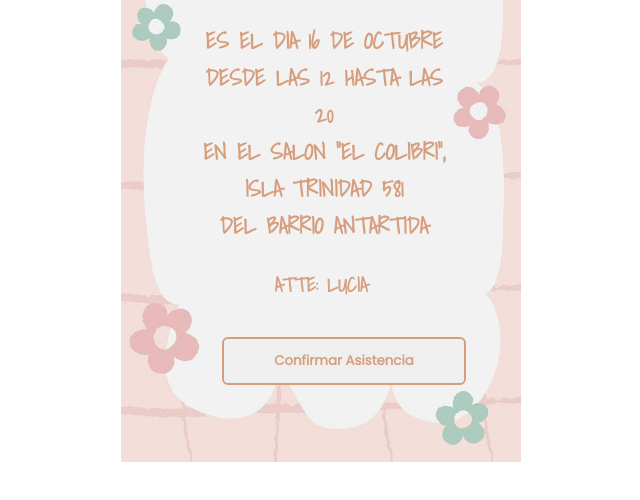
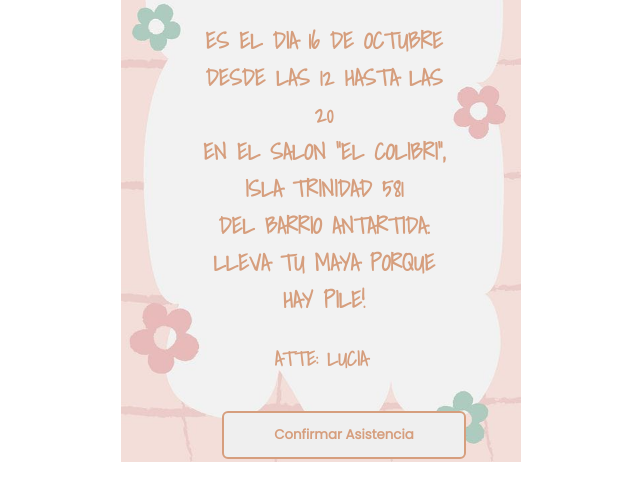
Before and after one commit to Leovilis/invitacion, a website: page index.html in a window 1280 px wide. Shown: the part 294-794 px from the top of the page, without its empty margins (344-984 px from the left). Drawn offline with Linux system fonts and the light colour scheme.

Commit message:
Agrego texto en desc

```diff
--- a/index.html
+++ b/index.html
@@ -21,7 +21,7 @@
             ES EL DIA 16 DE OCTUBRE <br />
             DESDE LAS 12 HASTA LAS 20 <br />
             EN EL SALON "EL COLIBRI", ISLA TRINIDAD 581 <br />
-            DEL BARRIO ANTARTIDA
+            DEL BARRIO ANTARTIDA. <br>LLEVA TU MAYA PORQUE HAY PILE!
           </p>
           <p class="autor">ATTE: LUCIA</p>
           <div class="elementos" id="invitation">
--- /dev/null
+++ b/package.json
@@ -0,0 +1,6 @@
+{
+  "dependencies": {
+    "express": "^4.18.2",
+    "sqlite3": "^5.1.6"
+  }
+}
```
Also changed, not shown: 1 other file.
